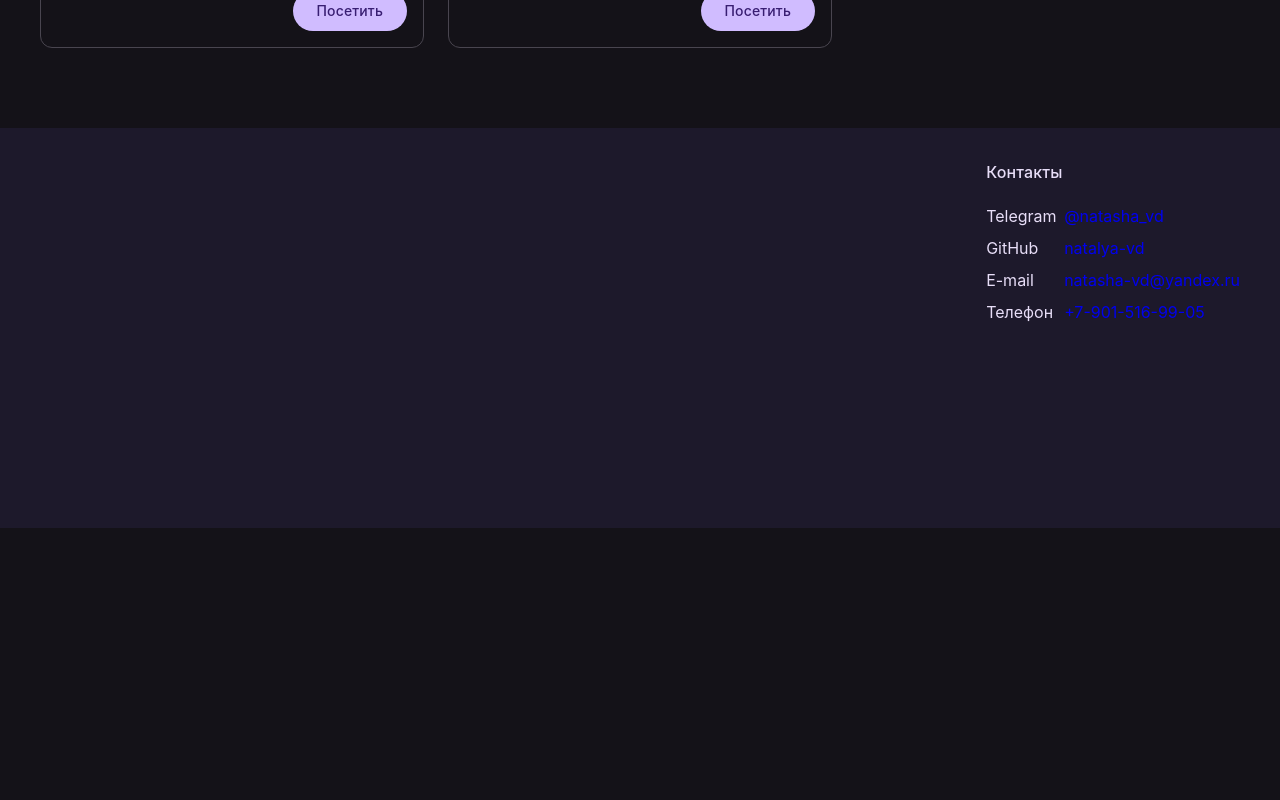
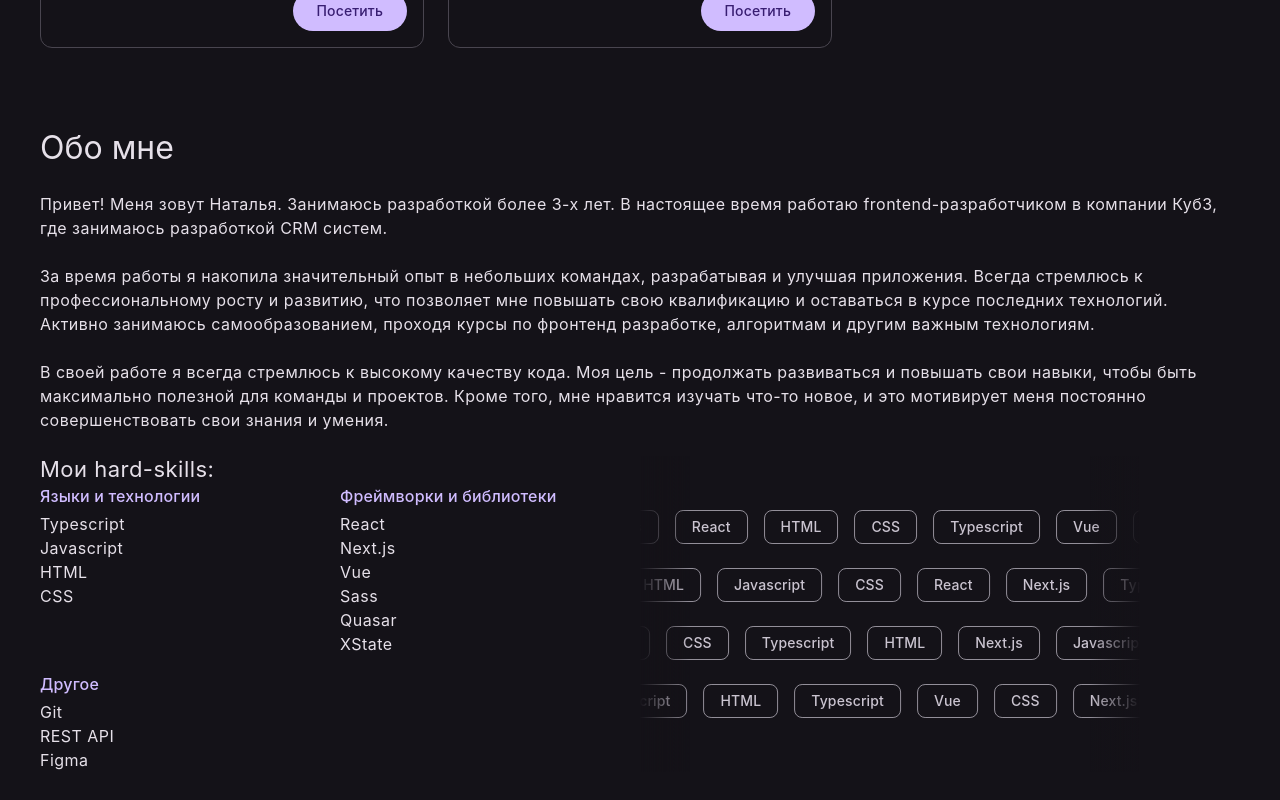
Before and after one commit to natalya-vd/portfolio, a React (Vite) app: page / in a window 1280 px wide. Shown: the part 1580-2380 px from the top of the page. Before the commit the page ends 2108 px from the top, so only its background shows below. Built offline with nearby package versions, Linux system fonts and the light colour scheme.

Commit message:
add About

```diff
--- /dev/null
+++ b/src/components/marquee-skills/MarqueeSkills.module.css
@@ -0,0 +1,66 @@
+.wrapper {
+  position: relative;
+  display: flex;
+  flex-direction: column;
+  gap: var(--spacing-xl);
+  justify-content: center;
+  width: 500px;
+  overflow: hidden;
+}
+
+.wrapper::before,
+.wrapper:after {
+  position: absolute;
+  content: ' ';
+  top: 0;
+  width: 50px;
+  height: 100%;
+  background-image: linear-gradient(to right, transparent, var(--surface));
+  z-index: 1;
+}
+
+.wrapper::before {
+  left: 0;
+  transform: rotateZ(180deg);
+}
+
+.wrapper:after {
+  right: 0;
+}
+
+.marquee-container {
+  display: flex;
+  width: 100%;
+}
+
+.marquee {
+  --play: running;
+  --direction: normal;
+  --duration: 15s;
+  --delay: 0s;
+  --iteration-count: infinite;
+
+  display: flex;
+
+  animation: scroll var(--duration) linear var(--delay) var(--iteration-count);
+  animation-play-state: var(--play);
+  animation-delay: var(--delay);
+  animation-direction: var(--direction);
+}
+
+.marquee > li {
+  margin: 0 calc(var(--spacing-l) / 2);
+}
+
+.marquee_right {
+  --direction: reverse;
+}
+
+@keyframes scroll {
+  0% {
+    transform: translateX(0%);
+  }
+  100% {
+    transform: translateX(-100%);
+  }
+}
--- /dev/null
+++ b/src/components/marquee-skills/MarqueeSkills.tsx
@@ -0,0 +1,63 @@
+import classNames from "classnames";
+import { DetailedHTMLProps, HTMLAttributes } from "react";
+
+import { shuffle } from "@lib/shuffle";
+import { Chip } from "@shared/chip/Chip";
+
+import styles from './MarqueeSkills.module.css'
+
+interface IMarqueeSkillsProps extends DetailedHTMLProps<HTMLAttributes<HTMLDivElement>, HTMLDivElement> {
+  skills: string[]
+  countString?: number
+}
+
+function MarqueeItem({ skills, direction, ...props }: { skills: string[]; direction: 'left' | 'right' }): JSX.Element {
+  return (
+    <ul
+      className={classNames(styles.marquee, {
+        [styles['marquee_right']]: direction === 'right'
+      })}
+      {...props}
+    >
+      {
+        skills.map((item, idx) => (
+          <li key={'item' + idx}>
+            <Chip tag="span" appearance="outlined">{item}</Chip>
+          </li>
+        ))
+      }
+    </ul>
+  )
+}
+
+function MarqueeLine({ skills, direction, ...props }: { skills: string[]; direction: 'left' | 'right' }): JSX.Element {
+  return (
+    <div className={classNames(styles['marquee-container'])} {...props}>
+      <MarqueeItem skills={skills} direction={direction} />
+      <MarqueeItem skills={skills} direction={direction} />
+    </div>
+  )
+}
+
+export const MarqueeSkills = ({ skills, countString = 1, className, ...props }: IMarqueeSkillsProps): JSX.Element => {
+  const getDirection = (idx: number) => {
+    return idx % 2 === 0 ? 'left' : 'right'
+  }
+
+  return (
+    <div
+      className={classNames(styles.wrapper, className)}
+      {...props}
+    >
+      {
+        Array.from({ length: countString }, (_, idx) => (
+          <MarqueeLine
+            key={'list' + idx}
+            skills={shuffle(skills)}
+            direction={getDirection(idx)}
+          />
+        ))
+      }
+    </div>
+  );
+}
--- a/src/layouts/main-layout/MainLayout.tsx
+++ b/src/layouts/main-layout/MainLayout.tsx
@@ -54,10 +54,6 @@ export const MainLayout = ({ children }: IMainLayoutProps): JSX.Element => {
                   <span>E-mail</span>
                   <a href="mailto:natasha-vd@yandex.ru">natasha-vd@yandex.ru</a>
                 </li>
-                <li className={classnames(styles['footer__item'])}>
-                  <span>Телефон</span>
-                  <a href="tel:+9015169905">+7-901-516-99-05</a>
-                </li>
               </ul>
             </div>
           </div>
--- /dev/null
+++ b/src/lib/shuffle.ts
@@ -0,0 +1,10 @@
+export const shuffle = <Item>(array: Item[]) => {
+  const copyArray = [...array]
+  for(let i = array.length - 1; i > 0; i--) {
+    const j = Math.floor(Math.random() * (i + 1));
+
+    [copyArray[i], copyArray[j]] = [copyArray[j], copyArray[i]];
+  }
+
+  return copyArray
+}
--- /dev/null
+++ b/src/pages/home/About.module.css
@@ -0,0 +1,24 @@
+.title {
+  margin-bottom: var(--spacing-xl);
+}
+
+.text {
+  margin-bottom: var(--spacing-xl);
+}
+
+.content {
+  display: grid;
+  grid-template-columns: auto 600px;
+  gap: var(--spacing-l);
+}
+
+.skills {
+  display: grid;
+  grid-template-columns: 1fr 1fr;
+  gap: var(--spacing-l);
+}
+
+.skills__title {
+  margin-bottom: var(--spacing-sm);
+  color: var(--primary);
+}
--- /dev/null
+++ b/src/pages/home/About.tsx
@@ -0,0 +1,76 @@
+import classNames from "classnames";
+
+import { MarqueeSkills } from "@components/marquee-skills/MarqueeSkills";
+
+import { hardSkills, hardSkillsSlider } from "./data/hard-skills";
+import styles from './About.module.css'
+
+export const About = (): JSX.Element => {
+  return (
+    <>
+      <h2 className={classNames(styles.title, 'typography-headline-large')}>Обо мне</h2>
+
+      <div className="typography-body-large">
+        <p className={classNames(styles.text)}>
+          Привет! Меня зовут Наталья. Занимаюсь разработкой более 3-х лет. В настоящее время работаю frontend-разработчиком в компании Куб3, где занимаюсь разработкой CRM систем.
+        </p>
+        <p className={classNames(styles.text)}>
+          За время работы я накопила значительный опыт в небольших командах, разрабатывая и улучшая приложения. Всегда стремлюсь к профессиональному росту и развитию, что позволяет мне повышать свою квалификацию и оставаться в курсе последних технологий. Активно занимаюсь самообразованием, проходя курсы по фронтенд разработке, алгоритмам и другим важным технологиям.
+        </p>
+        <p className={classNames(styles.text)}>
+          В своей работе я всегда стремлюсь к высокому качеству кода. Моя цель - продолжать развиваться и повышать свои навыки, чтобы быть максимально полезной для команды и проектов. Кроме того, мне нравится изучать что-то новое, и это мотивирует меня постоянно совершенствовать свои знания и умения.
+        </p>
+
+        <div className={classNames(styles.content)}>
+          <div>
+            <p className="typography-title-large">Мои hard-skills:</p>
+
+            <div className={classNames(styles.skills)}>
+              <div>
+                <h3 className={classNames(styles['skills__title'], 'typography-title-medium')}>Языки и технологии</h3>
+
+                <ul>
+                  {
+                    hardSkills.languages.map((item, idx) => (
+                      <li key={idx}>
+                        {item}
+                      </li>
+                    ))
+                  }
+                </ul>
+              </div>
+              <div>
+                <h3 className={classNames(styles['skills__title'], 'typography-title-medium')}>Фреймворки и библиотеки</h3>
+
+                <ul>
+                  {
+                    hardSkills.libraries.map((item, idx) => (
+                      <li key={idx}>
+                        {item}
+                      </li>
+                    ))
+                  }
+                </ul>
+              </div>
+              <div>
+                <h3 className={classNames(styles['skills__title'], 'typography-title-medium')}>Другое</h3>
+
+                <ul>
+                  {
+                    hardSkills.miscellaneous.map((item, idx) => (
+                      <li key={idx}>
+                        {item}
+                      </li>
+                    ))
+                  }
+                </ul>
+              </div>
+            </div>
+          </div>
+
+          <MarqueeSkills skills={hardSkillsSlider} countString={4} />
+        </div>
+      </div>
+    </>
+  );
+}
--- a/src/pages/home/Home.tsx
+++ b/src/pages/home/Home.tsx
@@ -5,6 +5,7 @@ import { MainLayout } from '@layouts/main-layout/MainLayout';
 
 import styles from './Home.module.css'
 import { Projects } from './Projects';
+import { About } from './About';
 
 export const HomePage = (): JSX.Element => {
   return (
@@ -25,6 +26,10 @@ export const HomePage = (): JSX.Element => {
           <Projects />
         </section>
 
+        <section className={classnames(styles['projects-section'], 'container')}>
+          <About />
+        </section>
+
         {/* <section>Опыт</section>
         <section>Обо мне</section> */}
       </main>
--- /dev/null
+++ b/src/pages/home/data/hard-skills.ts
@@ -0,0 +1,7 @@
+export const hardSkills = {
+  languages: ['Typescript', 'Javascript', 'HTML', 'CSS'],
+  libraries: ['React', 'Next.js', 'Vue', 'Sass', 'Quasar', 'XState'],
+  miscellaneous: ['Git', 'REST API', 'Figma'],
+}
+
+export const hardSkillsSlider = ['React', 'Next.js', 'Vue', 'Typescript', 'Javascript', 'HTML', 'CSS']
--- a/src/pages/home/data/projects.ts
+++ b/src/pages/home/data/projects.ts
@@ -6,10 +6,10 @@ export const projects: ProjectShort[] = [
     url: 'https://rento.one/',
     description: 'Rento - сервис аренды недвижимости. Сайт претерпел редизайн и был переписан на современный стек. В данном проекте занималась разработкой архитектуры, написанием логики взаимодействия с бэком, написанием компонентов различной сложности для клиентского сайта и написанием админки для внутреннего использования.',
     image: '/public/projects/rento-new.jpg',
-    'development-tools': ['React', 'Next', 'React-admin', 'TypeScript', 'Axios', 'Sass', 'EsLint', 'Prettier'],
+    'development-tools': ['React', 'Next.js', 'React-admin', 'TypeScript', 'Axios', 'Sass', 'EsLint', 'Prettier'],
     role: 'Frontend разработчик',
     dateStart: '12.2021',
-    dateEnd: '10.2022',
+    dateEnd: '11.2022',
   },
   {
     title: 'Rento',
--- a/src/shared/chip/Chip.tsx
+++ b/src/shared/chip/Chip.tsx
@@ -1,5 +1,5 @@
 import classNames from "classnames";
-import { DetailedHTMLProps, ElementType, HTMLAttributes, useMemo } from "react";
+import { DetailedHTMLProps, ElementType, ForwardedRef, forwardRef, HTMLAttributes, useMemo } from "react";
 
 import styles from './Chip.module.css'
 
@@ -10,7 +10,7 @@ interface IChipProps extends DetailedHTMLProps<HTMLAttributes<HTMLElement>, HTML
   clickable?: boolean
 }
 
-export const Chip = ({
+export const Chip = forwardRef(({
   tag = 'div',
   appearance = 'outlined',
   selected = false,
@@ -18,7 +18,8 @@ export const Chip = ({
   className,
   children,
   ...props
-}: IChipProps): JSX.Element => {
+}: IChipProps,
+  ref: ForwardedRef<HTMLElement>): JSX.Element => {
   const Component = clickable ? 'button' : tag as ElementType
 
   const classes = useMemo(() => ({
@@ -30,6 +31,7 @@ export const Chip = ({
 
   return (
     <Component
+      ref={ref}
       className={classNames(classes, styles.container, className, 'typography-label-large')}
       {...(clickable ? { type: 'button' } : {})}
       {...props}
@@ -37,4 +39,4 @@ export const Chip = ({
       {children}
     </Component>
   );
-}
+})
--- a/tsconfig.app.json
+++ b/tsconfig.app.json
@@ -16,6 +16,12 @@
       ],
       "@shared/*": [
         "shared/*"
+      ],
+      "@lib/*": [
+        "lib/*"
+      ],
+      "@hooks/*": [
+        "hooks/*"
       ],
     },
     "tsBuildInfoFile": "./node_modules/.tmp/tsconfig.app.tsbuildinfo",
--- a/vite.config.ts
+++ b/vite.config.ts
@@ -11,6 +11,8 @@ export default defineConfig({
       '@layouts': path.resolve(__dirname, './src/layouts'),
       '@contexts': path.resolve(__dirname, './src/contexts'),
       '@shared': path.resolve(__dirname, './src/shared'),
+      '@lib': path.resolve(__dirname, './src/lib'),
+      '@hooks': path.resolve(__dirname, './src/hooks'),
     },
   },
   plugins: [react()],
```
